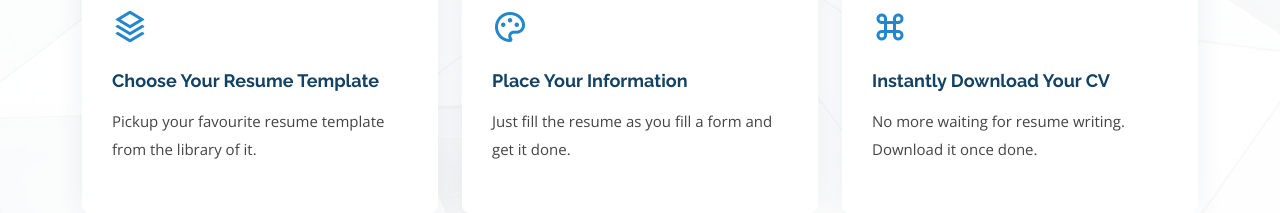
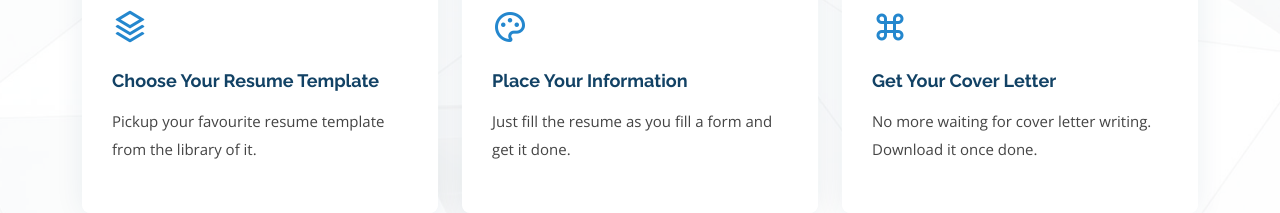
Before and after one commit to shivangicoding/ResumeR, a plain HTML site: page index.html in a window 1280 px wide. Shown: the part 498-711 px from the top of the page. Drawn offline with nearby package versions, Linux system fonts and the light colour scheme.

Commit message:
Update index.html

```diff
--- a/index.html
+++ b/index.html
@@ -86,8 +86,8 @@
           <div class="icon-box">
             <div class="icon"><i class="ri-command-line"></i></div>
             <h4 class="title"><a href="https://www.resumebuilder.com/resume-examples/"
-            <h4 class="title"><a href="https://app.resumebuilder.com/" >Instantly Download Your CV</a></h4>
-            <p class="description">No more waiting for resume writing. Download it once done.</p>
+            <h4 class="title"><a href="https://www.resumebuilder.com/cover-letter-examples/" >Get Your Cover Letter</a></h4>
+            <p class="description">No more waiting for cover letter writing. Download it once done.</p>
           </div>
         </div>
 
```
